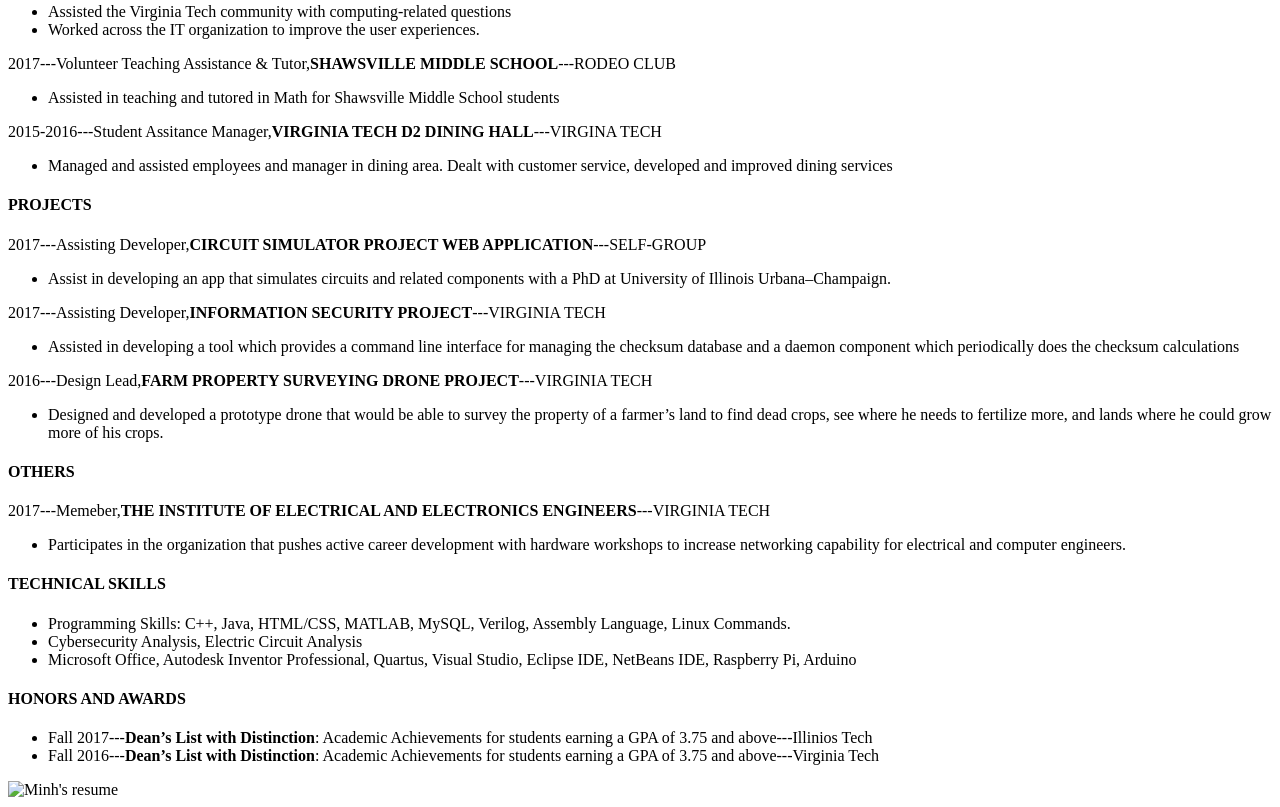
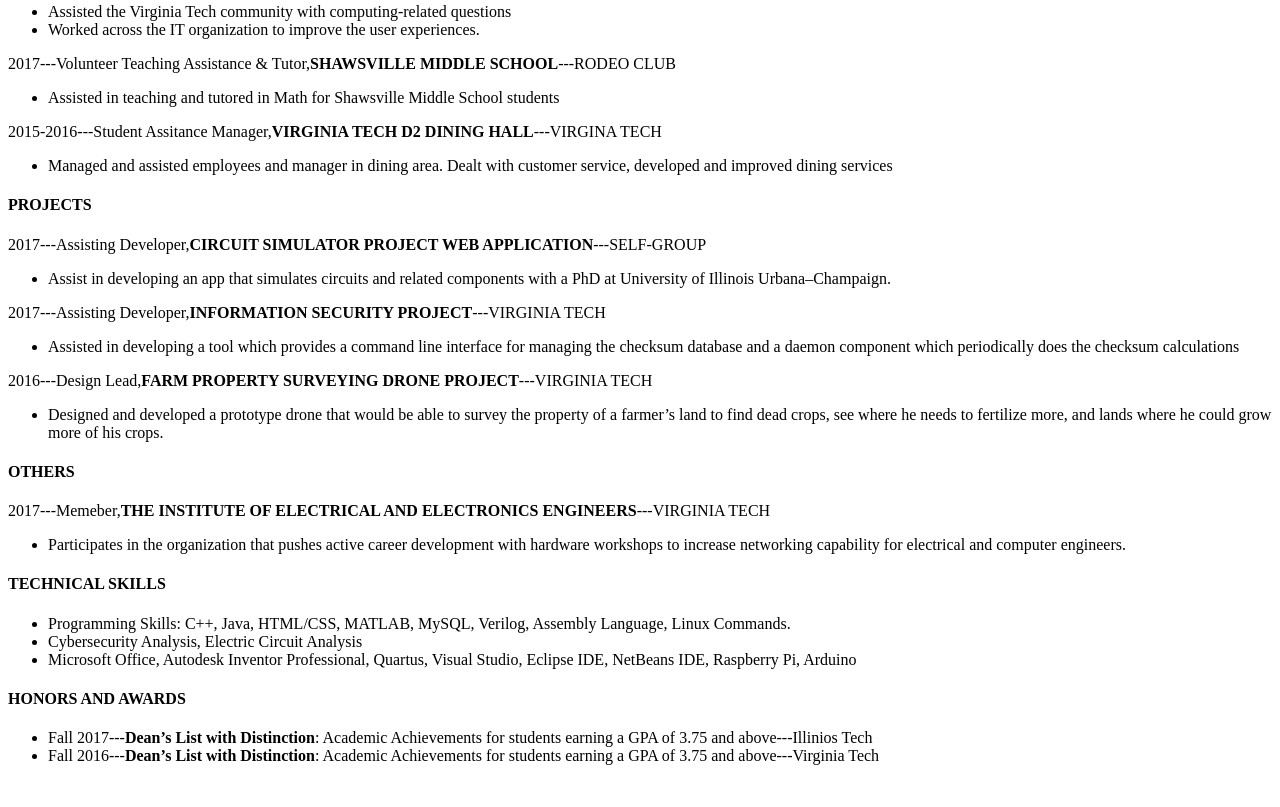
Before and after one commit to mnguye13/ITMD361_Project1, a plain HTML site: page resume.html in a window 1280 px wide. Shown: the part 768-1575 px from the top of the page. After the commit the page ends 1549 px from the top, so only its background shows below. Drawn offline with Linux system fonts and the light colour scheme.

Commit message:
Remove resume image

```diff
--- a/resume.html
+++ b/resume.html
@@ -86,7 +86,6 @@
       <li>Fall 2017---<strong>Dean’s List with Distinction</strong>: Academic Achievements for students earning a GPA of 3.75 and above---Illinios Tech</li>
       <li>Fall 2016---<strong>Dean’s List with Distinction</strong>: Academic Achievements for students earning a GPA of 3.75 and above---Virginia Tech</li>
     </ul>
-    <img src="./resume-resize.jpg" alt="Minh's resume">
   </section>
 
 </body>
```
